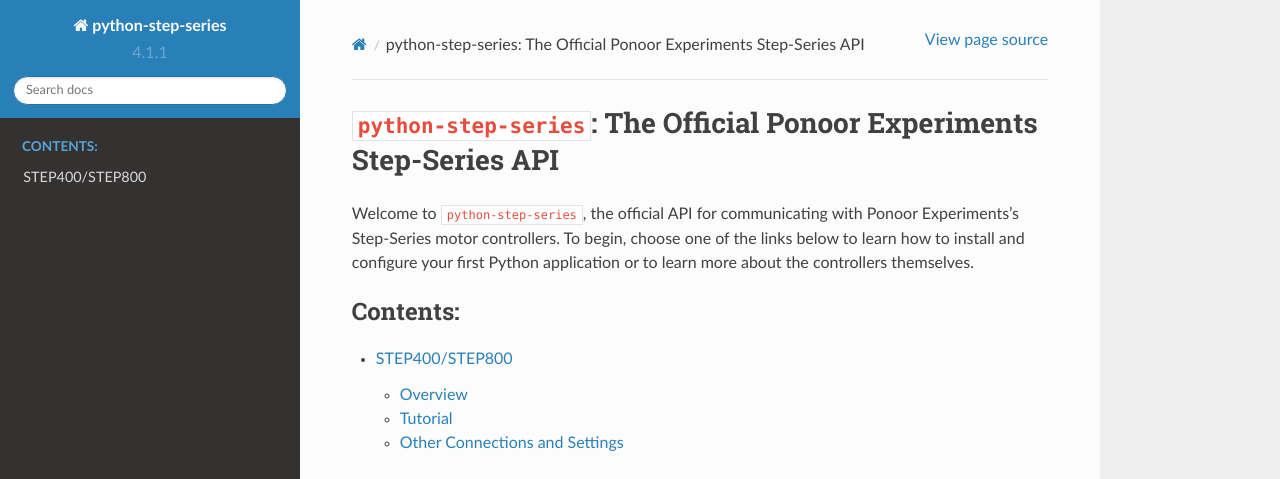
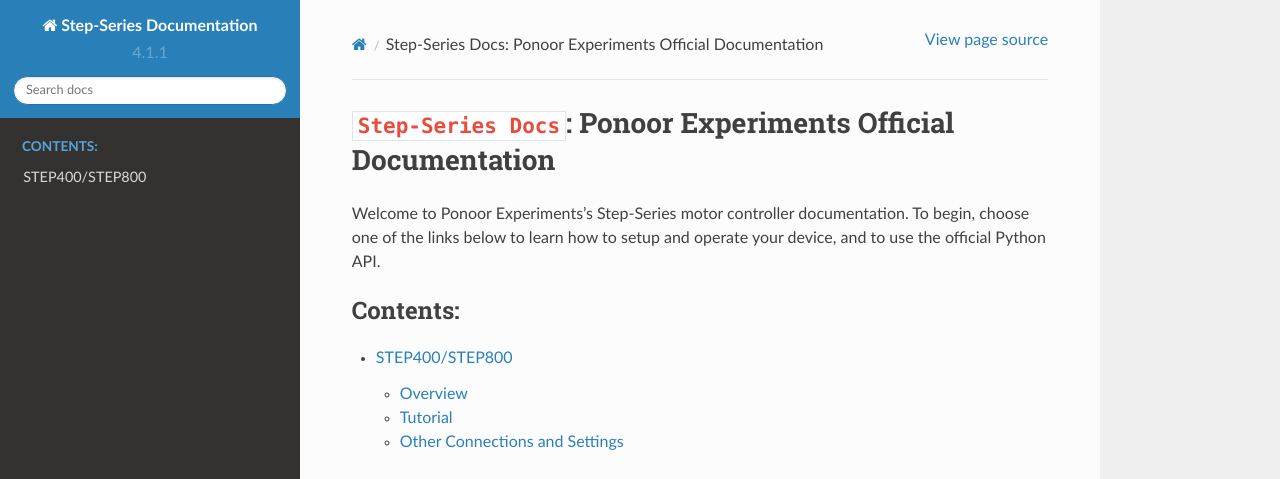
Before and after one commit to ponoor/python-step-series, a Sphinx documentation site: the page built from docs/index.rst, in a window 1280 px wide and 1049 px high. Shown: the top 479 px of the window. Built offline with Sphinx 7.4.7 and the Read the Docs theme 2.0.0, drawn with Linux system fonts in a browser that asks for light colours; pages that are not in the unit, such as notebooks, are missing from menus; some of the changed text lies outside the part shown; grey boxes are pictures that could not be loaded.

Commit message:
Change to Step-Series docs

```diff
--- a/docs/conf.py
+++ b/docs/conf.py
@@ -87,8 +87,8 @@
 master_doc = "index"
 
 # General information about the project.
-project = "python-step-series"
-copyright = "2021, Ponoor Experiments"
+project = "Step-Series Documentation"
+copyright = "2022, Ponoor Experiments"
 
 # The version info for the project you're documenting, acts as replacement for
 # |version| and |release|, also used in various other places throughout the
@@ -229,7 +229,7 @@
 # html_file_suffix = None
 
 # Output file base name for HTML help builder.
-htmlhelp_basename = "python-step-series-doc"
+htmlhelp_basename = "Step-Series Documentation-doc"
 
 
 # -- Options for LaTeX output ------------------------------------------------
@@ -246,7 +246,7 @@
 # Grouping the document tree into LaTeX files. List of tuples
 # (source start file, target name, title, author, documentclass [howto/manual]).
 latex_documents = [
-    ("index", "user_guide.tex", "python-step-series Documentation", "Ponoor Experiments", "manual")
+    ("index", "user_guide.tex", "Step-Series Documentation Documentation", "Ponoor Experiments", "manual")
 ]
 
 # The name of an image file (relative to this directory) to place at the top of
--- a/docs/index.rst
+++ b/docs/index.rst
@@ -1,10 +1,9 @@
-``python-step-series``: The Official Ponoor Experiments Step-Series API
-=======================================================================
+``Step-Series Docs``: Ponoor Experiments Official Documentation
+===============================================================
 
-Welcome to ``python-step-series``, the official API for communicating with
-Ponoor Experiments's Step-Series motor controllers. To begin, choose one
-of the links below to learn how to install and configure your first Python
-application or to learn more about the controllers themselves.
+Welcome to Ponoor Experiments's Step-Series motor controller
+documentation. To begin, choose one of the links below to learn how to
+setup and operate your device, and to use the official Python API.
 
 .. toctree::
     :maxdepth: 2
```
Also changed, not shown: other parts of docs/index.rst (+0 -8 lines).
